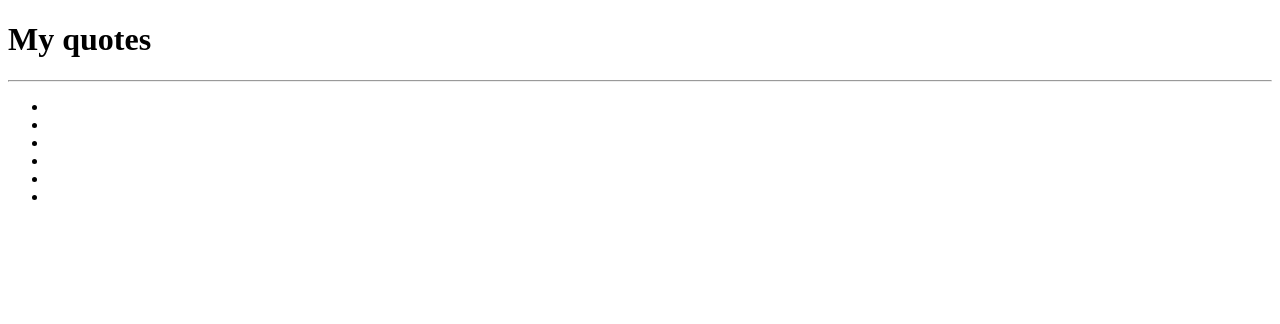
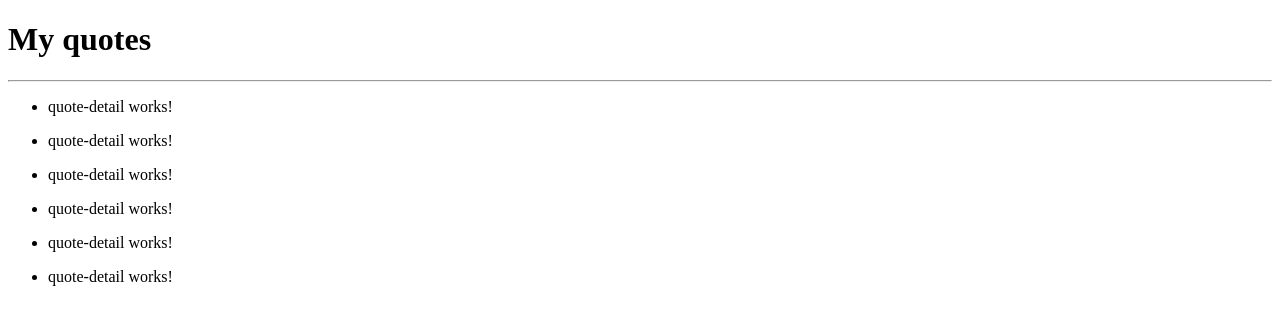
Before and after one commit to getrudech/ip1angular, an Angular app in the folder IP1/quotes/: page / in a window 1280 px wide. Shown: the top 324 px of the page. Built offline with nearby package versions, Linux system fonts and the light colour scheme.

Commit message:
nested quote detail component to quote component

```diff
--- a/IP1/quotes/src/app/quote-detail/quote-detail.component.ts
+++ b/IP1/quotes/src/app/quote-detail/quote-detail.component.ts
@@ -1,5 +1,5 @@
-import { Component, OnInit } from '@angular/core';
-
+import { Component, Input, OnInit } from '@angular/core';
+import { Quote } from '@angular/compiler';
 @Component({
   selector: 'app-quote-detail',
   templateUrl: './quote-detail.component.html',
@@ -7,6 +7,7 @@ import { Component, OnInit } from '@angular/core';
 })
 export class QuoteDetailComponent implements OnInit {
 
+  @Input() quotes: any
   constructor() { }
 
   ngOnInit(): void {
--- a/IP1/quotes/src/app/quotes/quotes.component.html
+++ b/IP1/quotes/src/app/quotes/quotes.component.html
@@ -4,6 +4,7 @@
     <ul>
       <li *ngFor='let quote of quotes'>
         {{quote.name}}
+        <app-quote-detail> [quote]= 'quote'</app-quote-detail>
       </li>
     </ul>
   </div>
```
